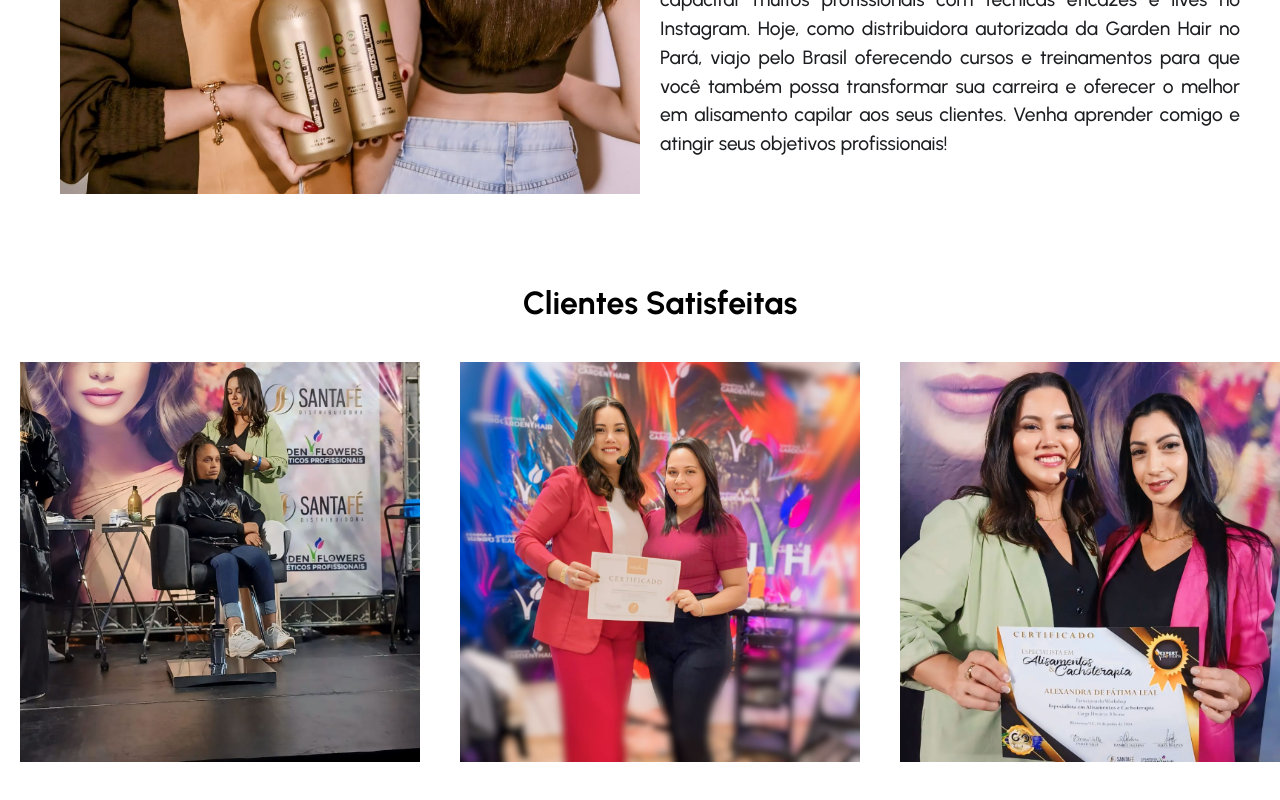
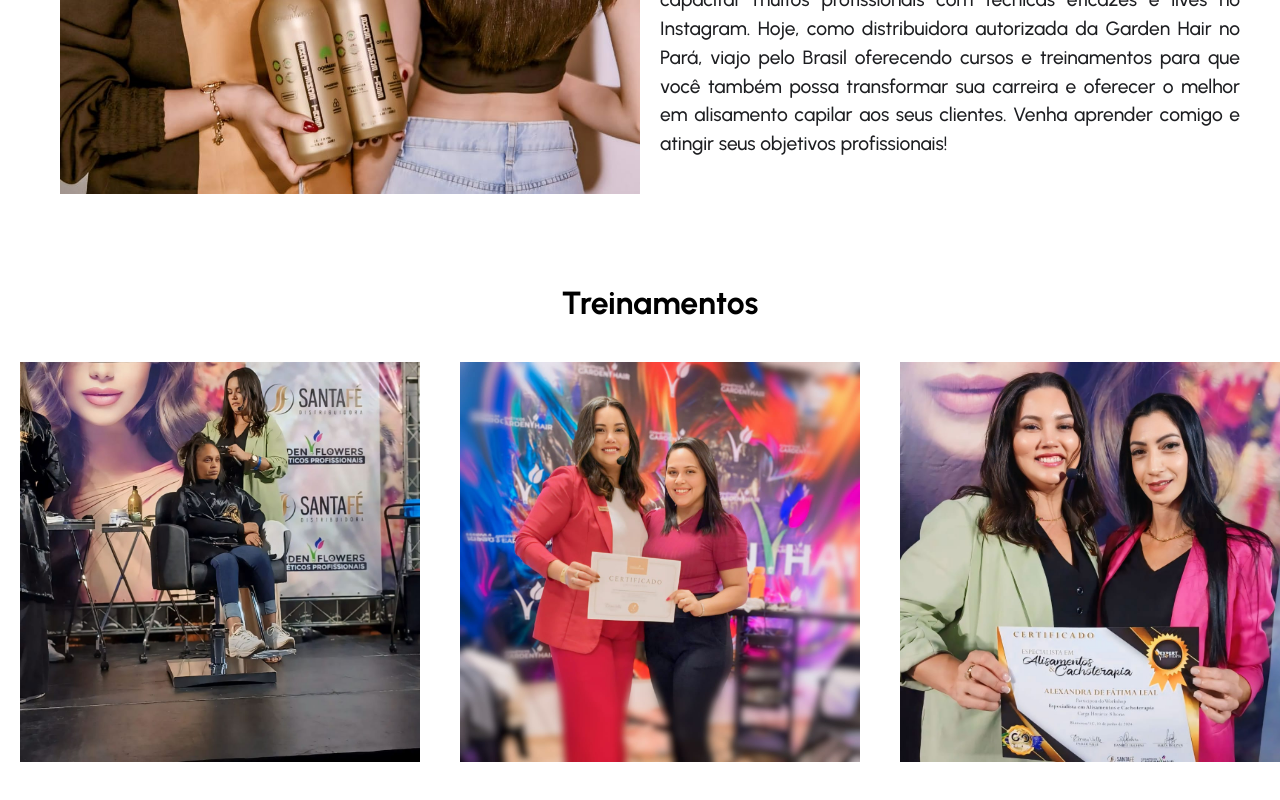
Before and after one commit to limaluizpaulo/belissima, a Next.js app: page / in a window 1280 px wide. Shown: the part 2122-2922 px from the top of the page. Built offline with nearby package versions, Linux system fonts and the light colour scheme.

Commit message:
refactor: Update "Clientes" component to display training information

```diff
--- a/src/components/clientes/Clientes.tsx
+++ b/src/components/clientes/Clientes.tsx
@@ -4,7 +4,7 @@ import './style.css';
 const Clientes: React.FC = () => {
     return (
         <section id="clientes" className="clientes">
-            <h1 className="titulo-clientes">Clientes Satisfeitas</h1>
+            <h1 className="titulo-clientes">Treinamentos</h1>
             <div className="lista-clientes">
                 <div className="caixa-clientes">
                     <img src="/c1.jpeg" alt="Cliente 1" />
```
